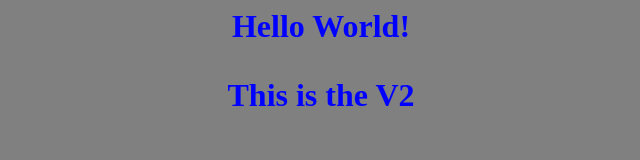
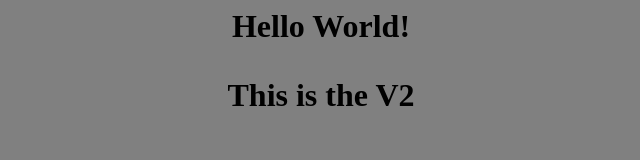
Before and after one commit to aydinPython/devops, a plain HTML site: page index.html in a window 1280 px wide. Shown: the whole page, without its empty margins (319-959 px from the left). Drawn offline with Linux system fonts and the light colour scheme.

Commit message:
Update index.html

```diff
--- a/index.html
+++ b/index.html
@@ -2,7 +2,7 @@
 <body style="background-color:gray">
 
 <center>
-  <h1 style="color:blue">
+  <h1 style="color:edit">
     Hello World!
   <p>
     This is the V2
```
